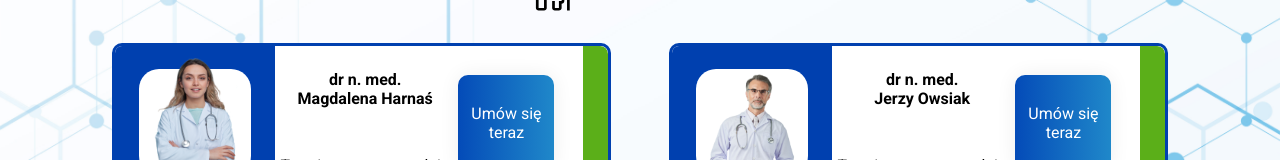
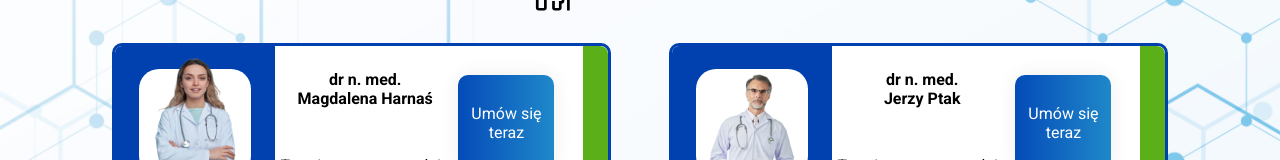
Before and after one commit to itspatys/POLmed, a React (Vite) app: page / in a window 1280 px wide. Shown: the part 523-683 px from the top of the page. Built offline with nearby package versions, Linux system fonts and the light colour scheme.

Commit message:
Changed an doctor name.

```diff
--- a/src/containers/doctorContainer.jsx
+++ b/src/containers/doctorContainer.jsx
@@ -38,7 +38,7 @@ class DoctorContainer extends Component {
 				/>
 				<DoctorComponent
 					title="dr n. med."
-					name="Jerzy Owsiak"
+					name="Jerzy Ptak"
 					status="true"
 					img={doc4}
 					id={4}
```
